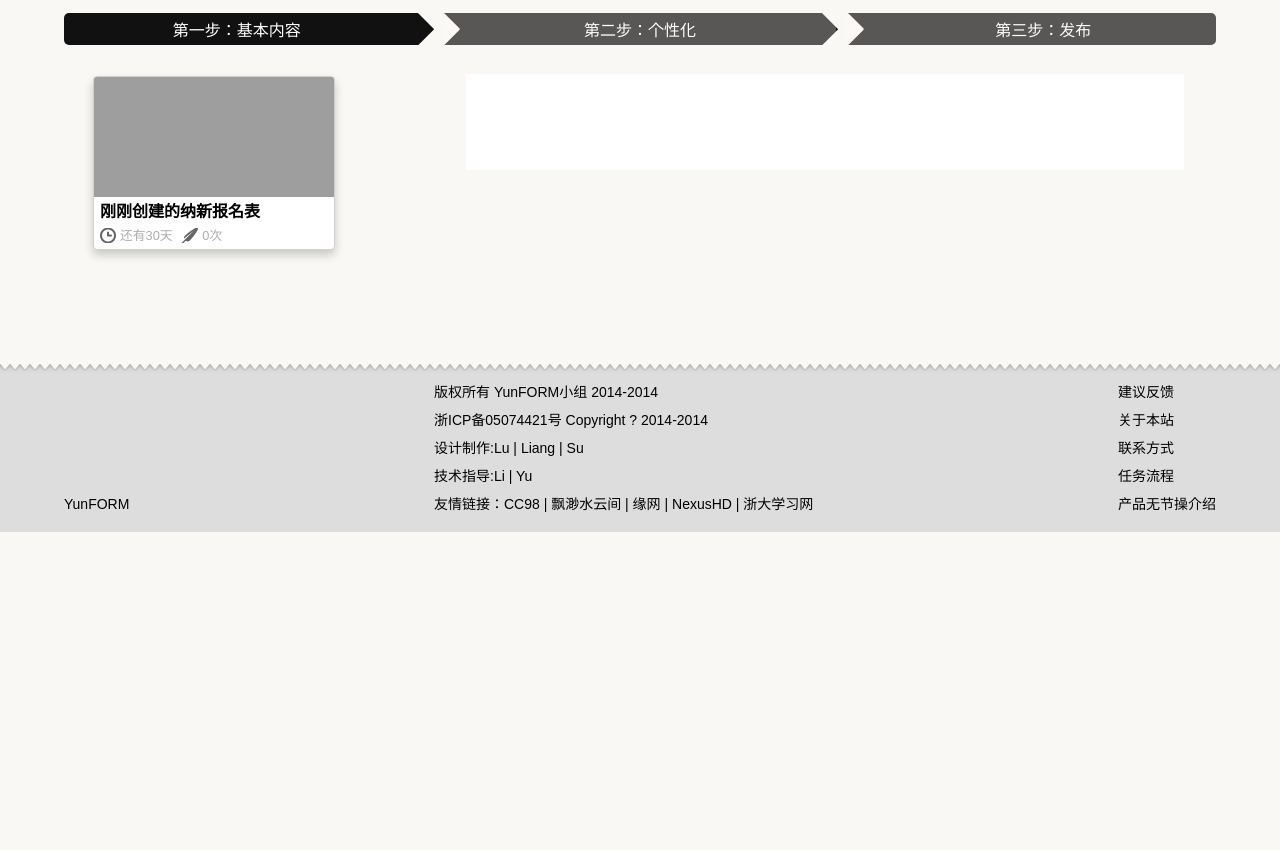
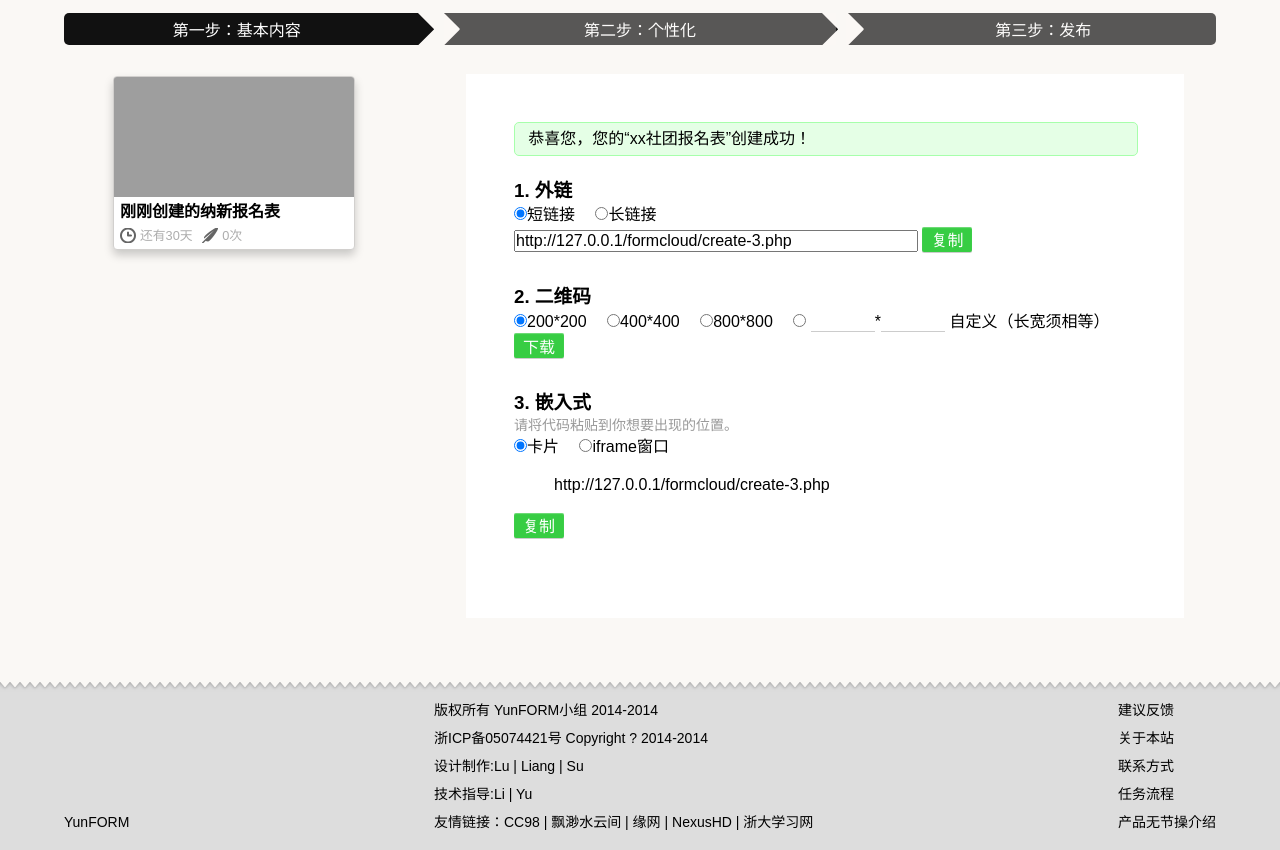
Before and after one commit to YunformDevelopers/bmb0.2, a PHP site: page /formcloud/create-3.php in a window 1280 px wide. Shown: the part 80-930 px from the top of the page. Before the commit the page ends 612 px from the top, so only its background shows below. Run offline with PHP 8.4, Linux system fonts and the light colour scheme; grey boxes are pictures that could not be loaded.

Commit message:
create-3.php页面样式部分

```diff
--- a/create-3.php
+++ b/create-3.php
@@ -18,11 +18,45 @@ header('Content-Type:text/html; charset=utf-8');
 <script type="text/javascript" src="js/simditor-all.js"></script>
 <script type="text/javascript" src="js/msg.js"></script>
 <style >
+	/* create-3 */
+	.form-release-status {
+		width:100%;
+		line-height:2em;
+		border-radius:5px;
+	}
+	.form-release-status.success {
+		border:solid 1px #a7ffab;
+		background:#e5ffe6;
+	}
 	#form-field {
 		width:100%;
 	}
 	#tool-field {
 		width:300px;
+	}
+	.release-method {
+		margin-bottom:2em;
+	}
+	.release-method .link-select label {
+		margin-right:1em;
+	}
+	.release-method .method-tip {
+		font-size:14px;
+		color:#999;
+	}
+	.release-method.outer-link .link-container {
+		width:400px;
+	}
+	.release-method.QR-code .image-holder {
+		width:100px;
+		height:100px;
+	}
+	.release-method.QR-code input.QR-width-customize, .release-method.QR-code input.QR-height-customize {
+		text-align:center;
+		width:4em;
+		border:none;
+		outline:none;
+		border-bottom:solid 1px #ccc;
 	}
 	.tool-personalize-list #form-expire-time, .tool-personalize-list #form-number-limit {
 		text-align:center;
@@ -37,7 +71,7 @@ header('Content-Type:text/html; charset=utf-8');
 
 	/* create-3 */
 	#tool-field .card {
-		margin:18px 20px 50px 29px;
+		margin:18px 20px 50px 49px;
 	}
 
 .ui-datepicker {
@@ -423,8 +457,66 @@ header('Content-Type:text/html; charset=utf-8');
 				</a>
 			</div>
 		</div>
-		<div id="form-construct-field">
-			<div></div>
+		<div id="form-construct-field" unselectable="false" >
+        	<div class="form-release-status success">
+            	<span>&nbsp;&nbsp;</span>
+            	恭喜您，您的“xx社团报名表”创建成功！
+            </div>
+            <br />
+			<div id="form-release">
+            	<div class="release-method outer-link">
+                	<h3>1.
+                    	<b>外链</b>
+                    </h3>
+                    <div class="link-select">
+	                    <label  title="(推荐)经过百度短网址转码，链接短，可读性不佳"><input name="link-type" type="radio" checked="checked" value="短链接">短链接</input></label>
+    	                <label  title="(不推荐)未经过百度短网址转码，链接长，可读性好"><input name="link-type" type="radio" value="长链接">长链接</input></label>
+                    </div>
+                    <div class="link-holder">
+                    	<input type="text" class="link-container" value="http://127.0.0.1/formcloud/create-3.php" />
+                        <input type="button" class="btn green" value="复制" />
+                    </div>
+                </div>
+                <div class="release-method QR-code">
+                	<h3>2.
+                    	<b>二维码</b>
+                    </h3>
+                    <div class="link-select">
+	                    <label title="适用于移动端" ><input name="QR-type" type="radio" checked="checked" value="">200*200</input></label>
+    	                <label title="适用于传单" ><input name="QR-type" type="radio" value="">400*400</input></label>
+                        <label title="适用于海报" ><input name="QR-type" type="radio" value="">800*800</input></label>
+                        <label title="自定义（长宽须相等）" ><input name="QR-type" type="radio" value="">
+                        	<span>
+                            	<input class="QR-width-customize" onfocus="$(this).prev().attr('checked','checked');" type="text" />*<input class="QR-height-customize" type="text" />
+                            </span>自定义（长宽须相等）
+                        </input></label>
+                    </div>
+                    <div class="link-holder">
+                    	<!--<div class="image-holder">
+							<image type="text" class="link-container" value="http://127.0.0.1/formcloud/create-3.php" />
+						</div>-->
+                        <input type="button" class="btn green" value="下载" />
+                    </div>
+                </div>
+                <div class="release-method embed">
+                	<h3>3.
+                    	<b>嵌入式</b>
+                    </h3>
+                    <div class="method-tip">
+                    	请将代码粘贴到你想要出现的位置。
+                    </div>
+                    <div class="link-select">
+	                    <label  title=""><input name="embed-type" type="radio" checked="checked" value="卡片">卡片</input></label>
+    	                <label  title=""><input name="embed-type" type="radio" value="iframe窗口">iframe窗口</input></label>
+                    </div>
+                    <div class="link-holder">
+                    	<div class="link-container" value="http://127.0.0.1/formcloud/create-3.php">
+                        	<blockquote>http://127.0.0.1/formcloud/create-3.php</blockquote>
+                        </div>
+                        <input type="button" class="btn green" value="复制" />
+                    </div>
+                </div>
+            </div>
 		</div>
 	</div>
 </div>
```
Also changed, not shown: create-2.php (+24 -3 lines).
